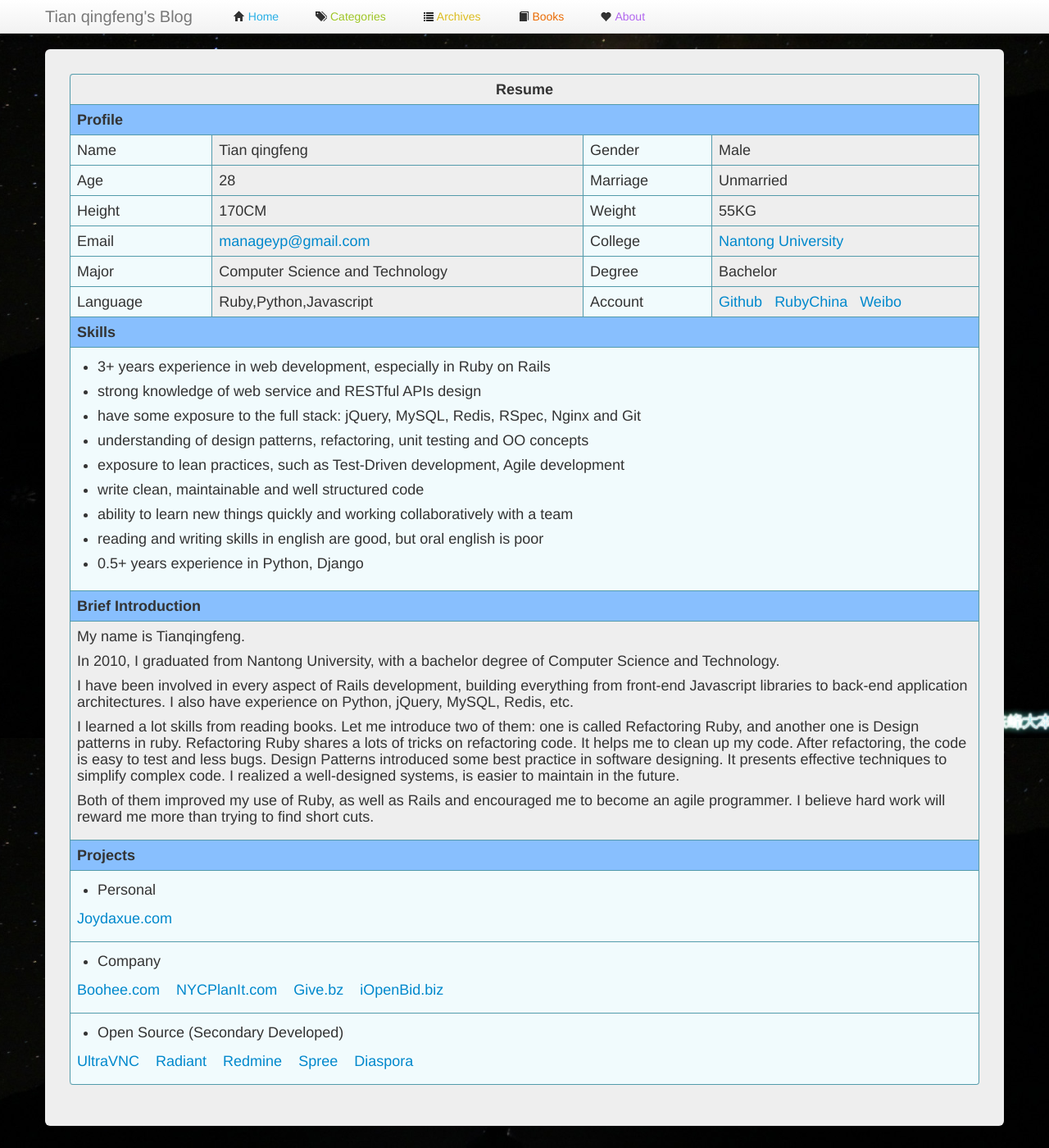
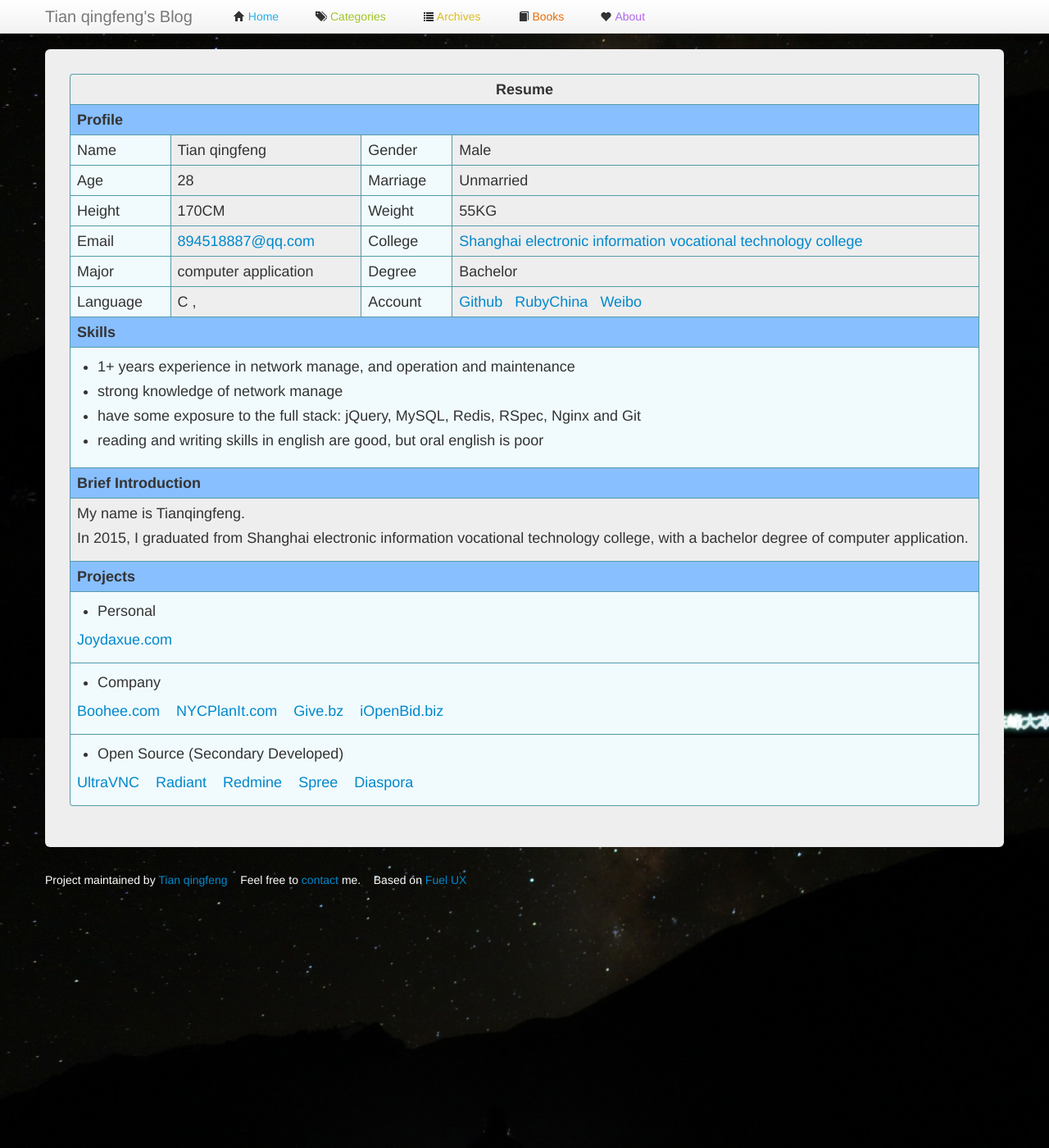
Before and after one commit to tianqf/tianqf.github.com, a Jekyll site: the page built from about.html, in a window 1280 px wide and 1400 px high. Shown: the whole window at 82% size. Built offline with Jekyll 4.4.1, drawn with Linux system fonts in a browser that asks for light colours.

Commit message:
Initial commit

```diff
--- a/about.html
+++ b/about.html
@@ -64,13 +64,13 @@ permalink: /about/
         Email
       </td>
       <td>
-        <a href="mailto:894518887@qq.com?subject=Hello%20Tianqf&body=Greeting%20from%20your%20blog.">manageyp@gmail.com</a>
+        <a href="mailto:894518887@qq.com?subject=Hello%20Tianqf&body=Greeting%20from%20your%20blog.">894518887@qq.com</a>
       </td>
       <td class="sub-item">
         College
       </td>
       <td>
-        <a href="http://www.ntu.edu.cn/" target="_blank" alt="Nantong University">Nantong University</a>
+        <a href="http://www.ntu.edu.cn/" target="_blank" alt="Shanghai electronic information vocational technology college">Shanghai electronic information vocational technology college</a>
       </td>
     </tr>
     <tr>
@@ -78,7 +78,7 @@ permalink: /about/
         Major
       </td>
       <td>
-        Computer Science and Technology
+       computer application
       </td>
       <td class="sub-item">
         Degree
@@ -92,7 +92,7 @@ permalink: /about/
         Language
       </td>
       <td>
-        Ruby,Python,Javascript
+        C ,
       </td>
       <td class="sub-item">
         Account
@@ -114,31 +114,16 @@ permalink: /about/
       <td class="sub-item" colspan="4">
         <ul>
           <li>
-            3+ years experience in web development, especially in Ruby on Rails
+            1+ years experience in network manage, and operation and maintenance
           </li>
           <li>
-            strong knowledge of web service and RESTful APIs design
+            strong knowledge of network manage
           </li>
           <li>
             have some exposure to the full stack: jQuery, MySQL, Redis, RSpec, Nginx and Git
           </li>
           <li>
-            understanding of design patterns, refactoring, unit testing and OO concepts
-          </li>
-          <li>
-            exposure to lean practices, such as Test-Driven development, Agile development
-          </li>
-          <li>
-            write clean, maintainable and well structured code
-          </li>
-          <li>
-            ability to learn new things quickly and working collaboratively with a team
-          </li>
-          <li>
             reading and writing skills in english are good, but oral english is poor
-          </li>
-          <li>
-            0.5+ years experience in Python, Django
           </li>
         </ul>
       </td>
@@ -155,21 +140,7 @@ permalink: /about/
             My name is Tianqingfeng.
         </p>
         <p>
-            In 2010, I graduated from Nantong University, with a bachelor degree of Computer Science and Technology.
-        </p>
-        <p>
-            I have been involved in every aspect of Rails development, building everything from front-end Javascript libraries to back-end application architectures.
-            I also have experience on Python, jQuery, MySQL, Redis, etc.
-        </p>
-        <p>
-            I learned a lot skills from reading books. Let me introduce two of them: one is called Refactoring Ruby, and another one is Design patterns in ruby. Refactoring Ruby shares a lots of tricks on refactoring code. It helps me to clean up my code. After refactoring, the code is easy to test and less bugs. Design Patterns introduced some best practice in software designing.
-            It presents effective techniques to simplify complex code.
-            I realized a well-designed systems, is easier to maintain in the future.
-        </p>
-        <p>
-            Both of them improved my use of Ruby, as well as Rails
-            and encouraged me to become an agile programmer.
-            I believe hard work will reward me more than trying to find short cuts.
+            In 2015, I graduated from Shanghai electronic information vocational technology college, with a bachelor degree of computer application.
         </p>
       </td>
     </tr>
```
Also changed, not shown: _posts/2015-11-16-install-and-setup-samba.html (+9 -29 lines), 1 other file.
